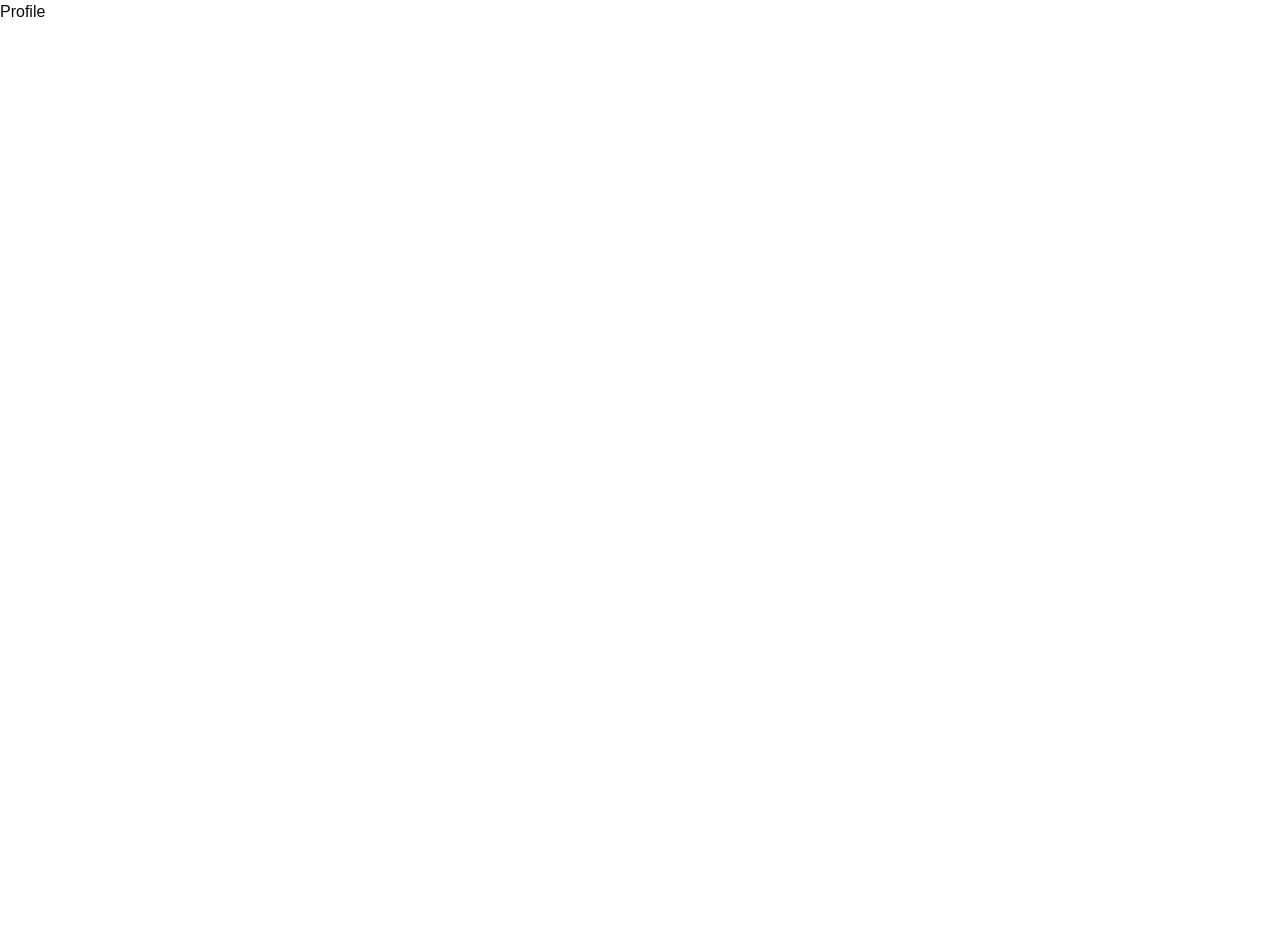
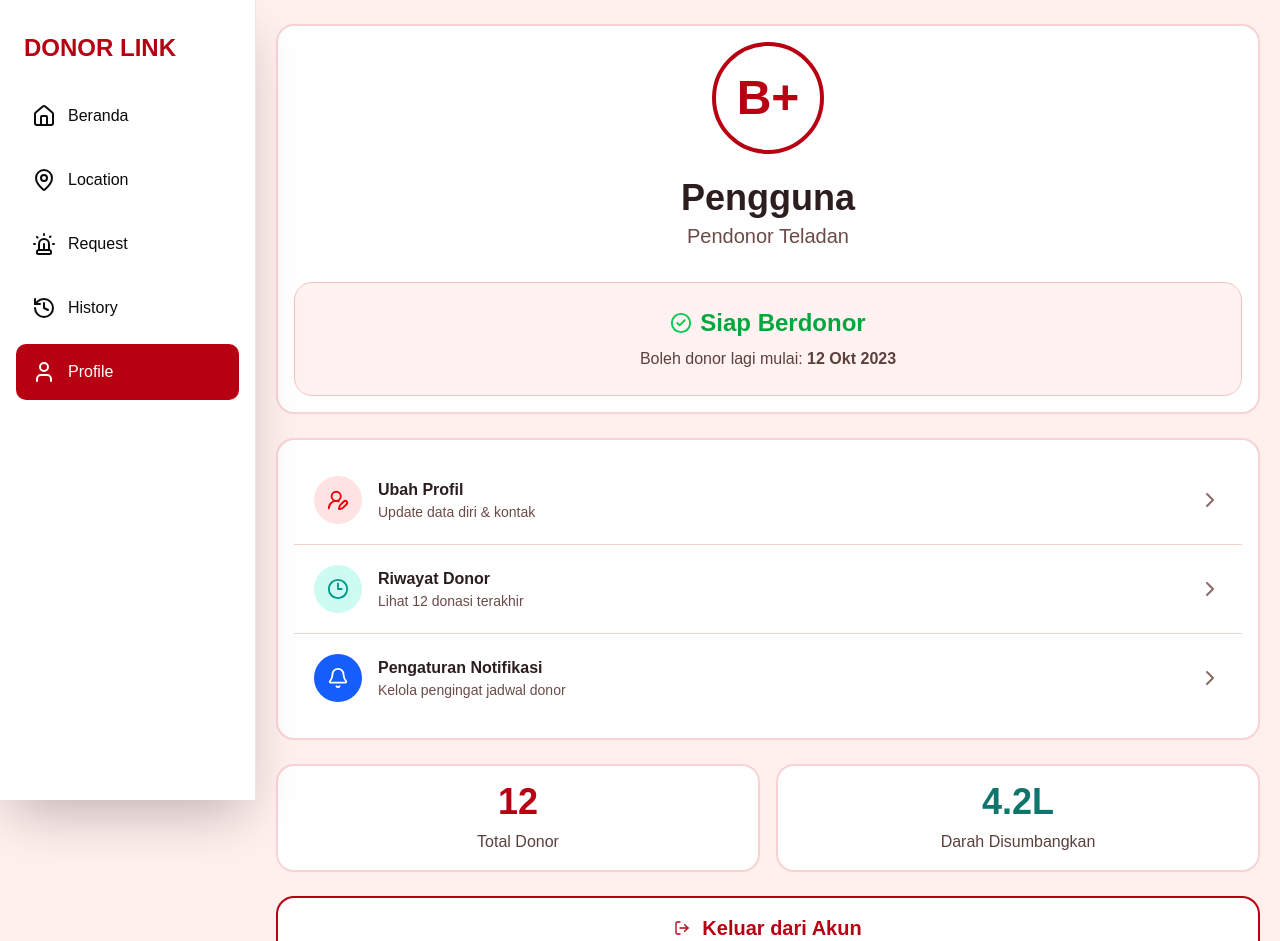
Before and after one commit to wRoyann/feBloodTracker, a React (Vite) app: page /profile in a window 1280 px wide. Shown: the top 941 px of the page. Before the commit the page ends 800 px from the top, so only its background shows below. Built offline with nearby package versions, Linux system fonts and the light colour scheme.

Commit message:
add login & profile + logout

```diff
--- a/src/api/auth.js
+++ b/src/api/auth.js
@@ -7,3 +7,18 @@ export const register = (payload) => {
     data: payload,
   });
 };
+
+export const login = (payload) => {
+  return request({
+    url: "/login",
+    method: "POST",
+    data: payload,
+  });
+};
+
+export const logout = () => {
+  return request({
+    url: "/logout",
+    method: "POST",
+  });
+};
--- a/src/api/axios.js
+++ b/src/api/axios.js
@@ -1,4 +1,5 @@
 import axios from "axios";
+import { getLocalStorage } from "@/utils/localStorage";
 
 export const api = axios.create({
   baseURL: import.meta.env.VITE_BASE_URL,
@@ -7,3 +8,11 @@ export const api = axios.create({
     Accept: "application/json",
   },
 });
+
+api.interceptors.request.use((config) => {
+  const token = getLocalStorage("token");
+  if (token) {
+    config.headers.Authorization = `Bearer ${token}`;
+  }
+  return config;
+});
--- a/src/components/ui/buttons/Buttons.jsx
+++ b/src/components/ui/buttons/Buttons.jsx
@@ -1,9 +1,15 @@
 import { Button } from "@/components/ui/button";
 
-const Buttons = ({ className, type, variant, children }) => {
+const Buttons = ({ className, type, variant, onClick, disabled, children }) => {
   return (
     <div>
-      <Button variant={variant} type={type} className={className}>
+      <Button
+        variant={variant}
+        type={type}
+        onClick={onClick}
+        disabled={disabled}
+        className={className}
+      >
         {children}
       </Button>
     </div>
--- /dev/null
+++ b/src/hooks/useLogout.jsx
@@ -0,0 +1,8 @@
+import { useMutation } from "@tanstack/react-query";
+import { logout } from "../api/auth";
+
+export const useLogout = () => {
+  return useMutation({
+    mutationFn: logout,
+  });
+};
--- a/src/pages/login/Login.jsx
+++ b/src/pages/login/Login.jsx
@@ -1,24 +1,37 @@
 import { useState } from "react";
+import { useNavigate } from "react-router-dom";
+import { useMutation } from "@tanstack/react-query";
 import { Droplet, Eye, EyeOff, ArrowRight } from "lucide-react";
 
 import { Button } from "@/components/ui/button";
 import { Input } from "@/components/ui/input";
 import { Label } from "@/components/ui/label";
+import { login } from "@/api/auth";
+import { setLocalStorage } from "@/utils/localStorage";
 
 const Login = () => {
   const [showPassword, setShowPassword] = useState(false);
   const [remember, setRemember] = useState(true);
-  const [form, setForm] = useState({ identifier: "", password: "" });
-  const [isLoading, setIsLoading] = useState(false);
+  const [form, setForm] = useState({ email: "", password: "" });
+  const navigate = useNavigate();
+
+  const { mutate, isPending, isError, error } = useMutation({
+    mutationFn: login,
+  });
 
   const handleChange = (field) => (e) =>
     setForm((prev) => ({ ...prev, [field]: e.target.value }));
 
-  const handleSubmit = async (e) => {
+  const handleSubmit = (e) => {
     e.preventDefault();
-    setIsLoading(true);
-    await new Promise((resolve) => setTimeout(resolve, 900));
-    setIsLoading(false);
+
+    mutate(form, {
+      onSuccess: (data) => {
+        setLocalStorage("token", data.token);
+        setLocalStorage("user", data.user);
+        navigate("/");
+      },
+    });
   };
 
   return (
@@ -86,18 +99,18 @@ const Login = () => {
             <form onSubmit={handleSubmit} className="mt-7 space-y-4">
               <div className="space-y-1.5">
                 <Label
-                  htmlFor="identifier"
+                  htmlFor="email"
                   className="text-[#1F2937]/70 text-sm"
                 >
                   Email atau Nomor HP
                 </Label>
                 <Input
-                  id="identifier"
+                  id="email"
                   type="text"
                   placeholder="contoh@mail.com"
                   required
-                  value={form.identifier}
-                  onChange={handleChange("identifier")}
+                  value={form.email}
+                  onChange={handleChange("email")}
                   className="h-11 bg-white border-[#1F2937]/12 focus-visible:ring-[#E11D2E]/30 focus-visible:border-[#E11D2E]/50"
                 />
               </div>
@@ -158,16 +171,23 @@ const Login = () => {
                 </span>
               </label>
 
+              {isError && (
+                <div className="rounded-md bg-red-50 border border-red-200 px-4 py-3 text-sm text-red-700">
+                  {error?.response?.data?.message ||
+                    "Terjadi kesalahan. Silakan coba lagi."}
+                </div>
+              )}
+
               <Button
                 type="submit"
-                disabled={isLoading}
+                disabled={isPending}
                 className="w-full h-11 bg-[#E11D2E] hover:bg-[#E11D2E]/90 text-white font-medium group"
               >
-                {isLoading ? "Memeriksa…" : "Masuk"}
+                {isPending ? "Memeriksa…" : "Masuk"}
                 <span className="hidden lg:inline">
-                  {isLoading ? "" : " Sekarang"}
+                  {isPending ? "" : " Sekarang"}
                 </span>
-                {!isLoading && (
+                {!isPending && (
                   <ArrowRight
                     className="h-4 w-4 ml-1 transition-transform group-hover:translate-x-0.5"
                     strokeWidth={2}
--- a/src/pages/profile/Profile.jsx
+++ b/src/pages/profile/Profile.jsx
@@ -1,7 +1,160 @@
-import React from "react";
+import { useNavigate } from "react-router-dom";
+import {
+  Bell,
+  ChevronRight,
+  Clock3,
+  LogOut,
+  UserRoundPen,
+  CircleCheck,
+} from "lucide-react";
+import Buttons from "@/components/ui/buttons";
+import Layout from "@/components/layout";
+import CustomBox from "@/components/ui/custombox";
+import { useLogout } from "@/hooks/useLogout";
+import { getLocalStorage, removeLocalStorage } from "@/utils/localStorage";
+
+const menuItems = [
+  {
+    title: "Ubah Profil",
+    description: "Update data diri & kontak",
+    icon: UserRoundPen,
+    color: "bg-red-100 text-red-600",
+  },
+  {
+    title: "Riwayat Donor",
+    description: "Lihat 12 donasi terakhir",
+    icon: Clock3,
+    color: "bg-teal-100 text-teal-600",
+  },
+  {
+    title: "Pengaturan Notifikasi",
+    description: "Kelola pengingat jadwal donor",
+    icon: Bell,
+    color: "bg-blue-600 text-white",
+  },
+];
+
+const stats = [
+  {
+    value: "12",
+    label: "Total Donor",
+    color: "text-[#B70011]",
+  },
+  {
+    value: "4.2L",
+    label: "Darah Disumbangkan",
+    color: "text-[#0F766E]",
+  },
+];
 
 const Profile = () => {
-  return <div>Profile</div>;
+  const navigate = useNavigate();
+  const { mutate, isPending } = useLogout();
+  const user = getLocalStorage("user");
+
+  const handleLogout = () => {
+    mutate(undefined, {
+      onSuccess: () => {
+        removeLocalStorage("token");
+        removeLocalStorage("user");
+        navigate("/login");
+      },
+      onError: () => {
+        removeLocalStorage("token");
+        removeLocalStorage("user");
+        navigate("/login");
+      },
+    });
+  };
+
+  return (
+    <Layout>
+      <section className="space-y-6">
+        <CustomBox>
+          <div className="flex flex-col items-center">
+            <div className="flex size-28 items-center justify-center rounded-full border-4 border-[#B70011]">
+              <span className="text-5xl font-extrabold text-[#B70011]">B+</span>
+            </div>
+
+            <h2 className="mt-6 text-4xl text-center font-bold text-[#2C1E1E]">
+              {user.name || "Pengguna"}
+            </h2>
+
+            <p className="mt-1 text-xl text-[#6B4B47]">Pendonor Teladan</p>
+
+            <div className="mt-8 w-full rounded-2xl bg-[#FFF2F0] p-6 text-center border border-[#F4C5C0]">
+              <div className="flex items-center justify-center gap-2">
+                <CircleCheck size={22} className="text-green-500" />
+                <p className="text-2xl font-semibold text-green-600">
+                  Siap Berdonor
+                </p>
+              </div>
+
+              <p className="mt-2 text-[#5C403C]">
+                Boleh donor lagi mulai:
+                <span className="font-semibold"> 12 Okt 2023</span>
+              </p>
+            </div>
+          </div>
+        </CustomBox>
+
+        <CustomBox className="overflow-hidden">
+          {menuItems.map((item, index) => {
+            const Icon = item.icon;
+
+            return (
+              <button
+                key={item.title}
+                className={`flex w-full items-center justify-between p-5 transition hover:bg-red-50 ${
+                  index !== menuItems.length - 1
+                    ? "border-b border-[#F4D3CF]"
+                    : ""
+                }`}
+              >
+                <div className="flex items-center gap-4">
+                  <div
+                    className={`flex size-12 items-center justify-center rounded-full ${item.color}`}
+                  >
+                    <Icon size={22} />
+                  </div>
+
+                  <div className="text-left">
+                    <p className="font-semibold text-[#2C1E1E]">{item.title}</p>
+
+                    <p className="text-sm text-[#6B4B47]">{item.description}</p>
+                  </div>
+                </div>
+
+                <ChevronRight className="text-[#8A6A66]" />
+              </button>
+            );
+          })}
+        </CustomBox>
+
+        <div className="grid grid-cols-2 gap-4">
+          {stats.map((item) => (
+            <CustomBox key={item.label} className="text-center">
+              <h2 className={`text-4xl font-bold ${item.color}`}>
+                {item.value}
+              </h2>
+
+              <p className="mt-2 text-[#5C403C]">{item.label}</p>
+            </CustomBox>
+          ))}
+        </div>
+
+        <Buttons
+          variant="outline"
+          onClick={handleLogout}
+          disabled={isPending}
+          className="flex h-16 w-full items-center justify-center gap-3 rounded-2xl border-2 border-[#B70011] text-xl font-semibold text-[#B70011] hover:bg-[#B70011] hover:text-white"
+        >
+          <LogOut size={22} />
+          {isPending ? "Keluar…" : "Keluar dari Akun"}
+        </Buttons>
+      </section>
+    </Layout>
+  );
 };
 
 export default Profile;
--- a/src/pages/register/Register.jsx
+++ b/src/pages/register/Register.jsx
@@ -65,6 +65,7 @@ const Register = () => {
     mutate(payload, {
       onSuccess: (data) => {
         setLocalStorage("token", data.token);
+        setLocalStorage("user", data.user);
         navigate("/");
       },
     });
```
Also changed, not shown: vercel.json (added).
